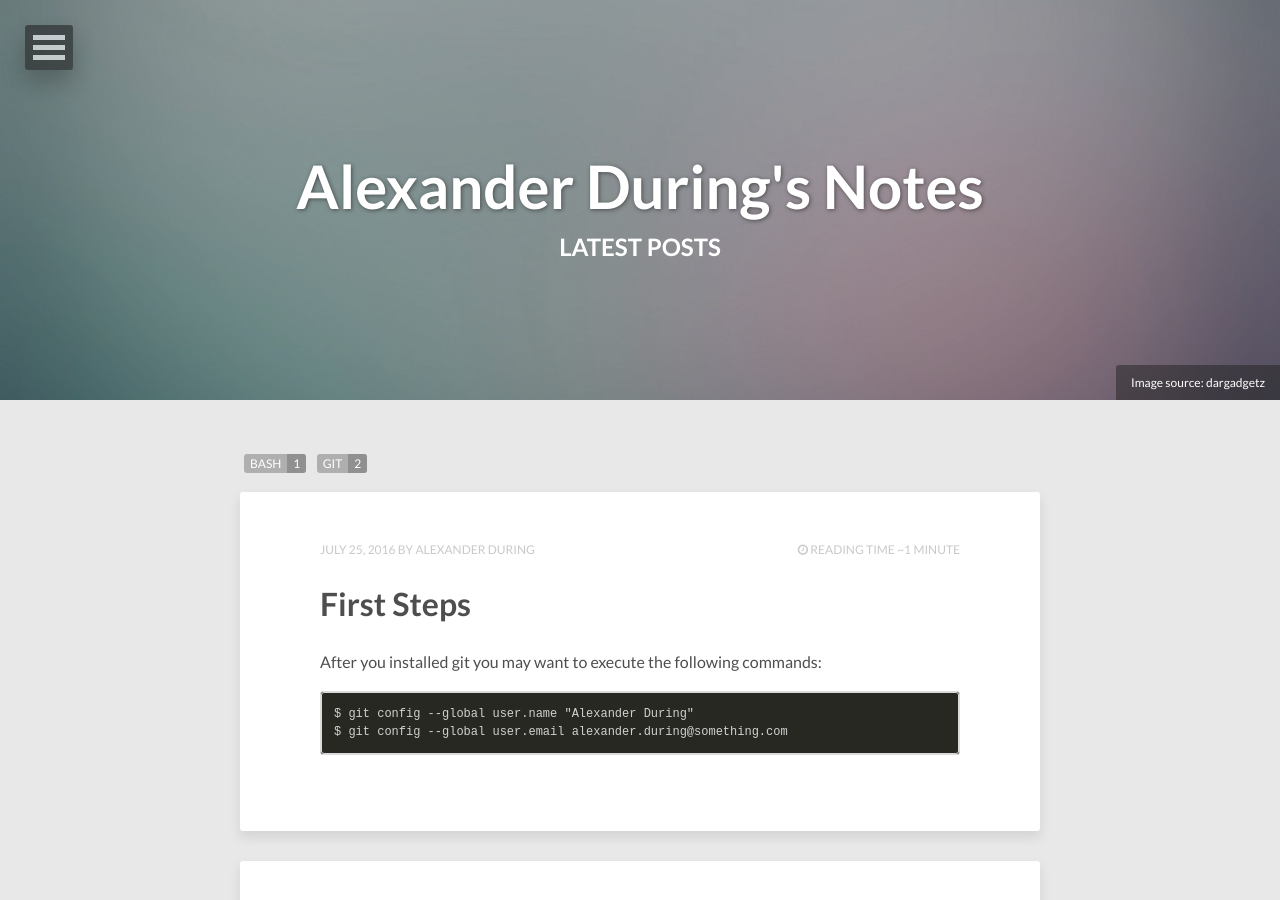
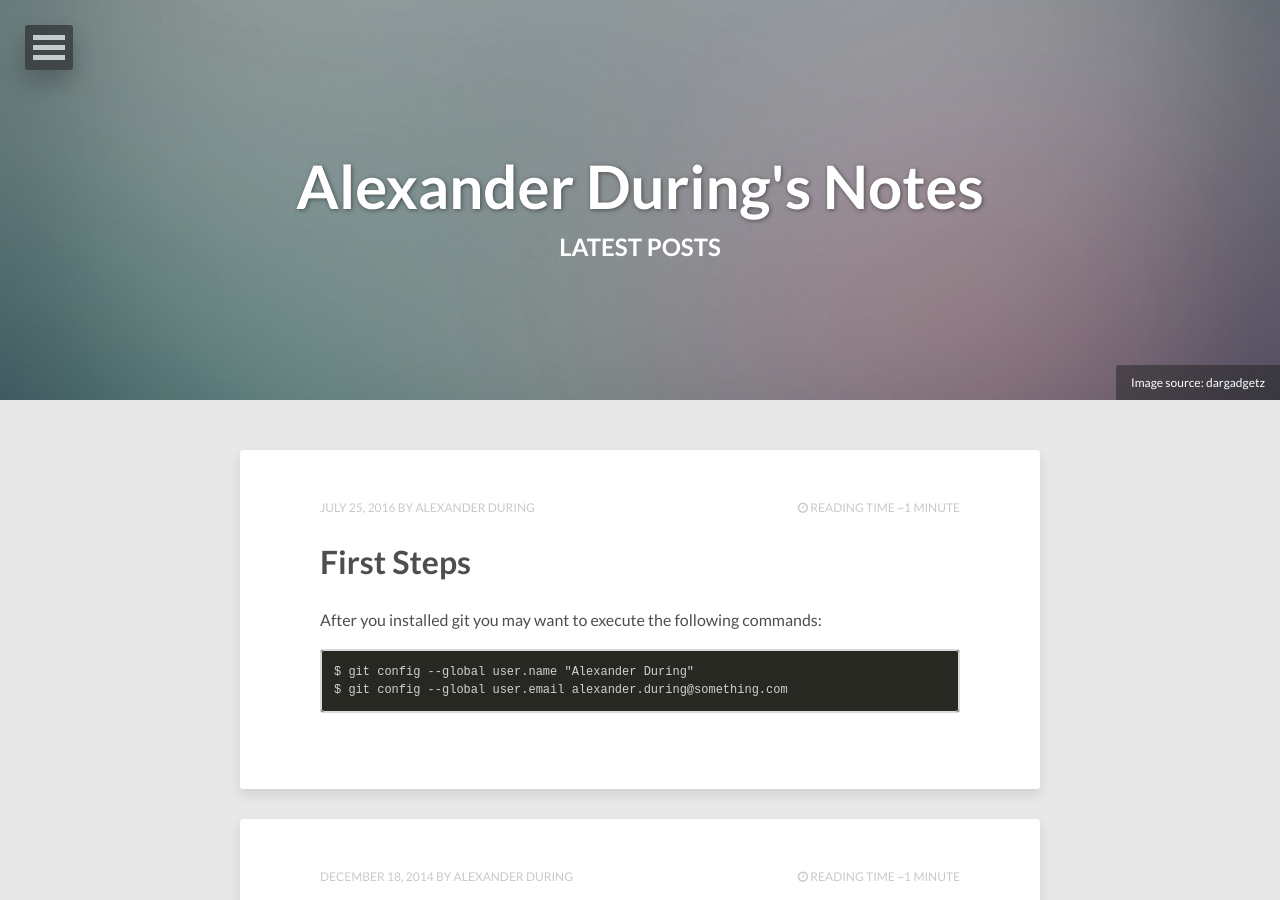
Before and after one commit to alexanderduring/notes, a Jekyll site: the page built from index.html, in a window 1280 px wide and 900 px high. Built offline with Jekyll 4.4.1, drawn with Linux system fonts in a browser that asks for light colours; nearby versions of some CDN libraries; the list of posts is cut into pages by our own code.

Commit message:
Update post-index.html

```diff
--- a/_layouts/post-index.html
+++ b/_layouts/post-index.html
@@ -28,15 +28,6 @@
 </div><!-- /.entry-header -->
 
 <div id="main" role="main">
-  {% capture site_tags %}{% for tag in site.tags %}{{ tag | first }}{% unless forloop.last %},{% endunless %}{% endfor %}{% endcapture %}
-  {% assign tags_list = site_tags | split:',' | sort %}
-
-  <ul class="entry-meta inline-list">
-    {% for item in (0..site.tags.size) %}{% unless forloop.last %}
-      {% capture this_word %}{{ tags_list[item] | strip_newlines }}{% endcapture %}
-  	  <li><a href="#{{ this_word }}" class="tag"><span class="term">{{ this_word }}</span> <span class="count">{{ site.tags[this_word].size }}</span></a></li>
-    {% endunless %}{% endfor %}
-  </ul>
   {{ content }}
 </div><!-- /#main -->
 
```
